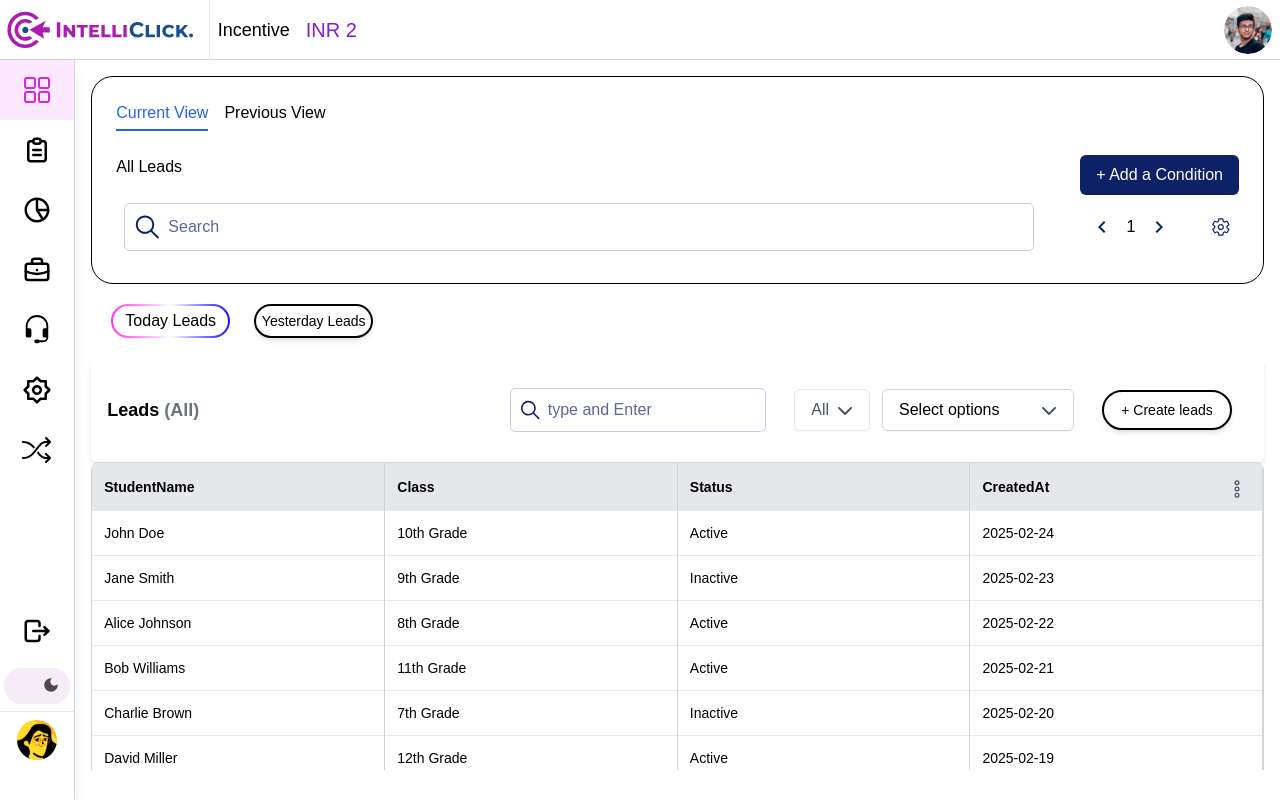
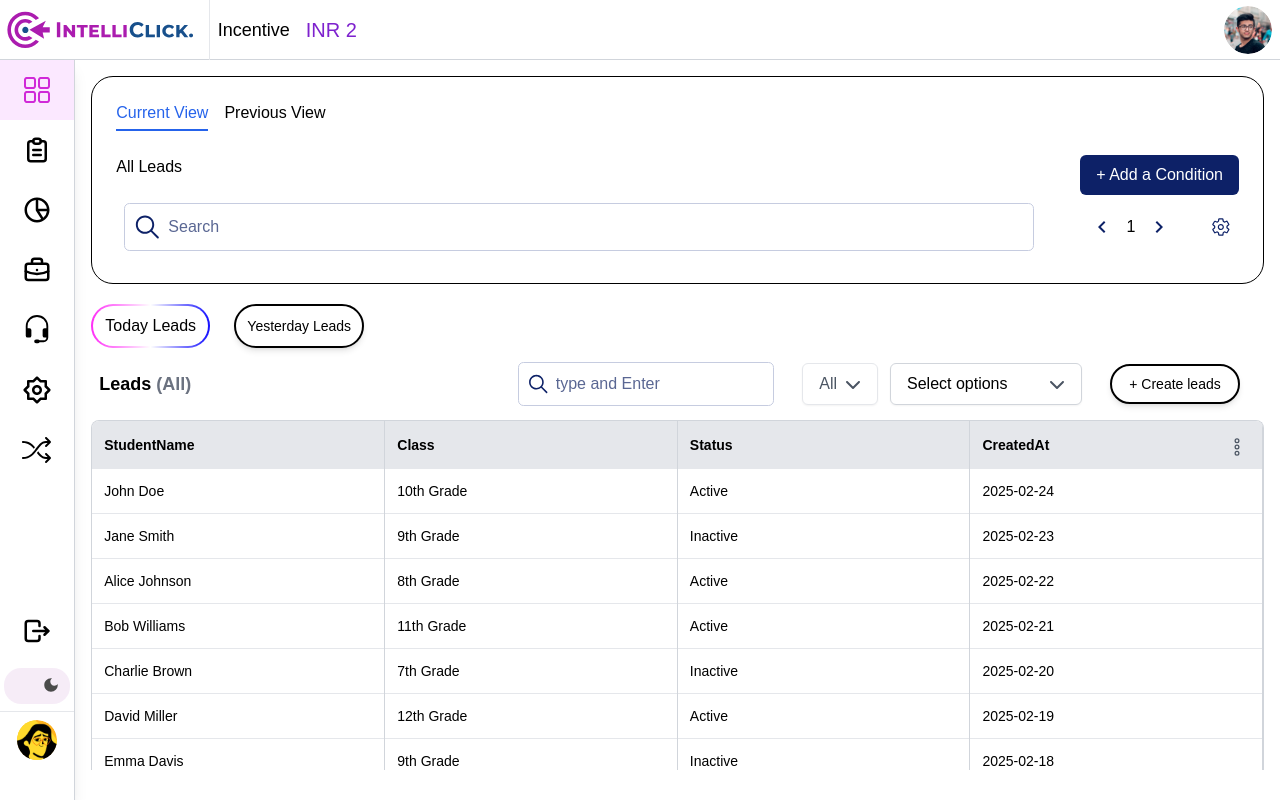
Before and after one commit to ashish2445/intelliclick-frontend-CRM, a Next.js app: page /dashboard/table in a window 1280 px wide. Built offline with nearby package versions, Linux system fonts and the light colour scheme.

Commit message:
fixed ui as per given figma

```diff
--- a/src/components/DragDropTable.tsx
+++ b/src/components/DragDropTable.tsx
@@ -405,7 +405,7 @@ const DynamicTable3: React.FC<TableProps> = ({ data, columns }) => {
 
   return (
     <DndProvider backend={HTML5Backend}>
-      <div className="relative overflow-x-auto w-full dark:invert border border-gray-300 rounded-lg">
+      <div className="relative overflow-x-auto w-full dark:invert border-l border-r border-t border-gray-300 rounded-t-lg">
         <div ref={dropdownRef} className="absolute top-2 right-2 cursor-pointer z-30">
           <button
             onClick={() => setDropdownOpen((prev) => !prev)}
--- a/src/containers/filtersContainer.tsx
+++ b/src/containers/filtersContainer.tsx
@@ -24,15 +24,16 @@ const TableFilters:React.FC<TableFiltersProps> = ({filterState,setFilter}) => {
   const [modalOpen, setModalOpen] = useState(false);
 
   return (
-    <div className="flex items-center justify-between p-4 dark:invert shadow-md rounded-md">
+    <div className="flex items-center justify-between px-2 dark:invert">
       <h2 className="text-lg font-semibold">
         Leads <span className="text-gray-500">(All)</span>
       </h2>
       <div className="flex items-center space-x-3">
         <SearchBox placeholder="Type and Press Enter" setFilter={setFilter} iconSize={28} placeholder='type and Enter'
-  iconColor="#0D2167"
-  height="10px"
-  width="400px"/>
+          iconColor="#0D2167"
+          height="10px"
+          width="400px"
+        />
         <DateFilter options={[...TIME_RANGE]} setFilterState={setFilter} />
         <MultiSelectDropdown options={[...DATA_STATUS]} selectedOptions={filterState.status} onSelect={(values: string[]) => {
           setFilter(prev => ({
--- a/src/containers/tableContainer.tsx
+++ b/src/containers/tableContainer.tsx
@@ -198,8 +198,8 @@ const TableContainer: React.FC = () => {
           </div>
         )}
       </div>
-        <div className="flex flex-wrap gap-6 m-5 dark:invert">
-          <button className="relative w-[119px] h-[34px] rounded-full bg-white text-black font-medium">
+        <div className="flex flex-wrap gap-6 m-5 ml-0 mb-0 dark:invert">
+          <button className="relative w-[119px] h-[44px] rounded-full bg-white text-black font-medium">
           {/* Gradient Border Effect */}
           <div className="absolute inset-0 rounded-full p-[2px] bg-gradient-to-r from-[#FF2CF7] via-[#FB047BCB] via-[#FF7EBCCF] via-[#FFFFFF00] via-[#49FFE9A6] to-[#130EFF]">
             <div className="flex h-full w-full items-center justify-center rounded-full bg-white">
@@ -207,7 +207,7 @@ const TableContainer: React.FC = () => {
             </div>
           </div>
         </button>
-          <button className="w-[119px] h-[34px] rounded-full border-2 border-black bg-white text-black font-medium flex items-center justify-center shadow-md">
+          <button className="w-[130px] h-[44px] rounded-full border-2 border-black bg-white text-black font-medium flex items-center justify-center shadow-md">
           <span className="text-sm">Yesterday Leads</span>
         </button>
         </div>
```
